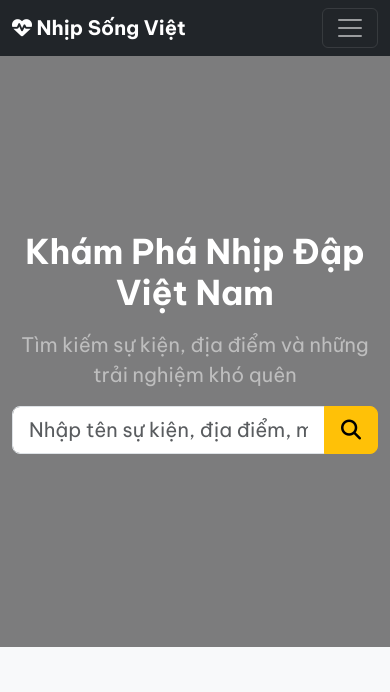
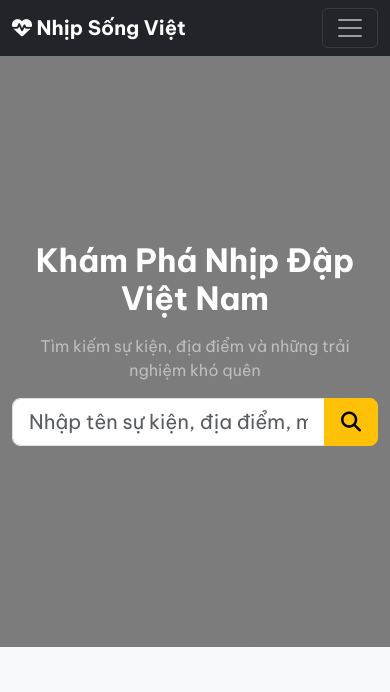
Before and after one commit to VietNguyen264/nhip_song_viet, a plain HTML site: page index.html in a window 390 px wide. Shown: the top 692 px of the page. Drawn offline with nearby package versions, Linux system fonts and the light colour scheme; a script that the page names is missing.

Commit message:
Implement media queries for responsive design
Add responsive styles for hero section and page header

```diff
--- a/style.css
+++ b/style.css
@@ -1,4 +1,3 @@
-/* File: style.css (Bản cập nhật cuối cùng) */
 
 /* Google Fonts */
 @import url('https://fonts.googleapis.com/css2?family=Be+Vietnam+Pro:wght@400;500;700&display=swap');
@@ -70,3 +69,33 @@ footer a:hover {
     padding-bottom: 5rem;
     min-height: 100vh;
 }
+
+/*    TINH CHỈNH RESPONSIVE (MEDIA QUERIES)    */
+/* Áp dụng cho các màn hình có chiều rộng từ 768px trở xuống (tablets và phones) */
+@media (max-width: 768px) {
+
+    /* Làm cho font chữ trong Hero Section nhỏ lại trên mobile */
+    #hero h1 {
+        font-size: 2.5rem; /* Giá trị gốc là display-4 ~ 3.5rem */
+    }
+
+    #hero .lead {
+        font-size: 1rem;
+    }
+
+    /* Làm cho font chữ của Page Header nhỏ lại */
+    .page-header h1 {
+        font-size: 2.2rem; /* Giá trị gốc là display-4 */
+    }
+}
+
+/* Áp dụng cho các màn hình có chiều rộng từ 576px trở xuống (chỉ phones) */
+@media (max-width: 576px) {
+    #hero h1 {
+        font-size: 2rem;
+    }
+
+    .page-header h1 {
+        font-size: 1.8rem;
+    }
+}
```
